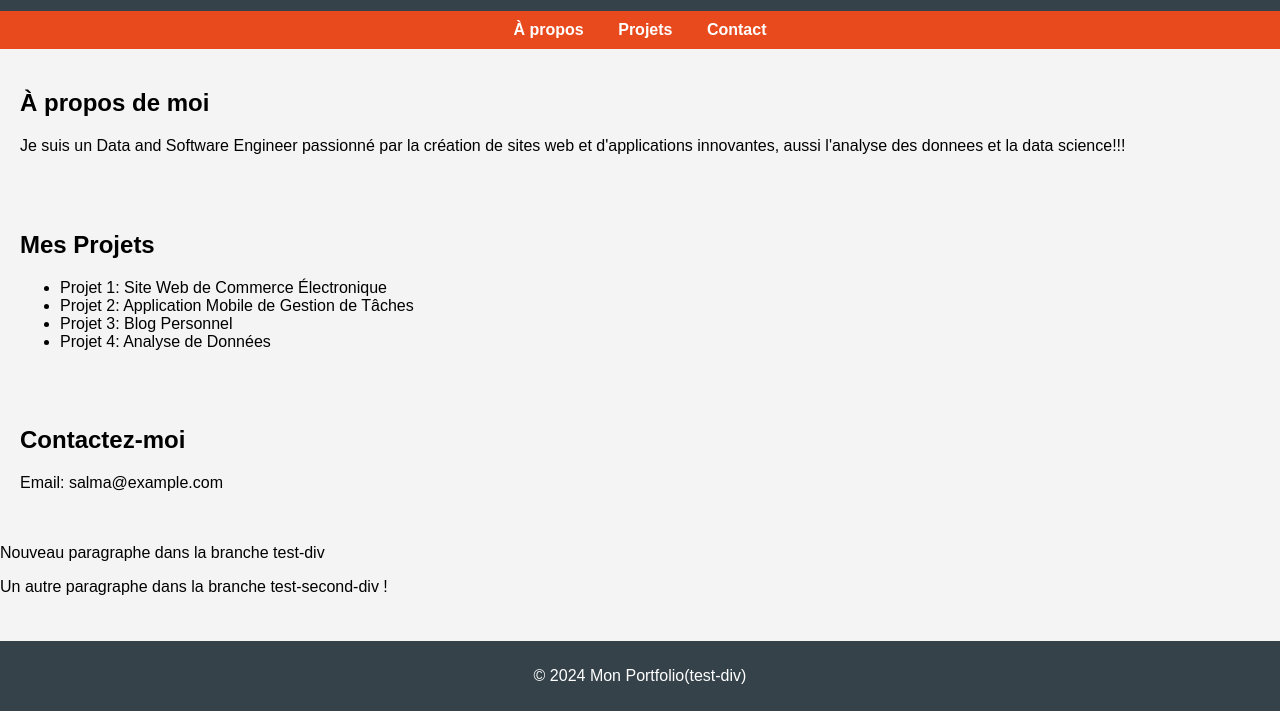
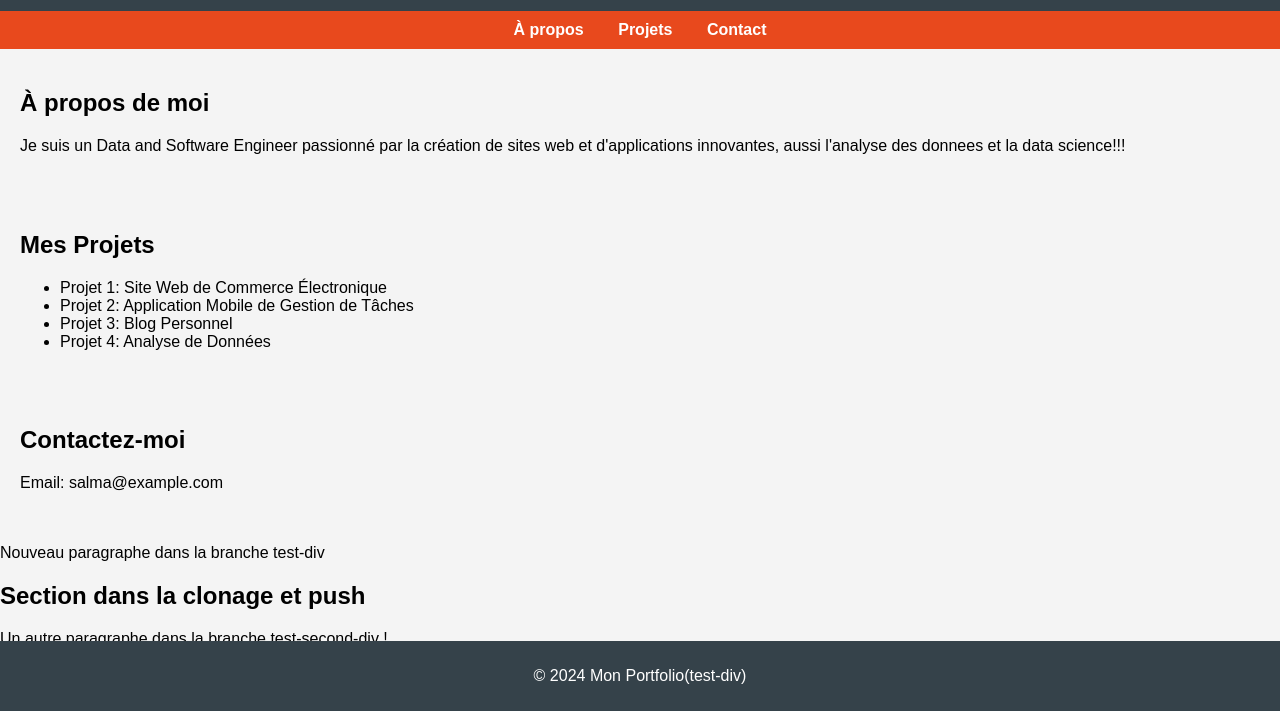
Before and after one commit to seddib03/Portfolio, a plain HTML site: page index.html in a window 1280 px wide. Shown: the part 89-800 px from the top of the page. Drawn offline with Linux system fonts and the light colour scheme.

Commit message:
modification pour pull et push

```diff
--- a/index.html
+++ b/index.html
@@ -33,6 +33,9 @@
     </section>
     <div>
     <p>Nouveau paragraphe dans la branche test-div</p>
+</div>
+<div>
+    <h2>Section dans la clonage et push</h2>
 </div>
 <div>
     <p>Un autre paragraphe dans la branche test-second-div !</p>
```
